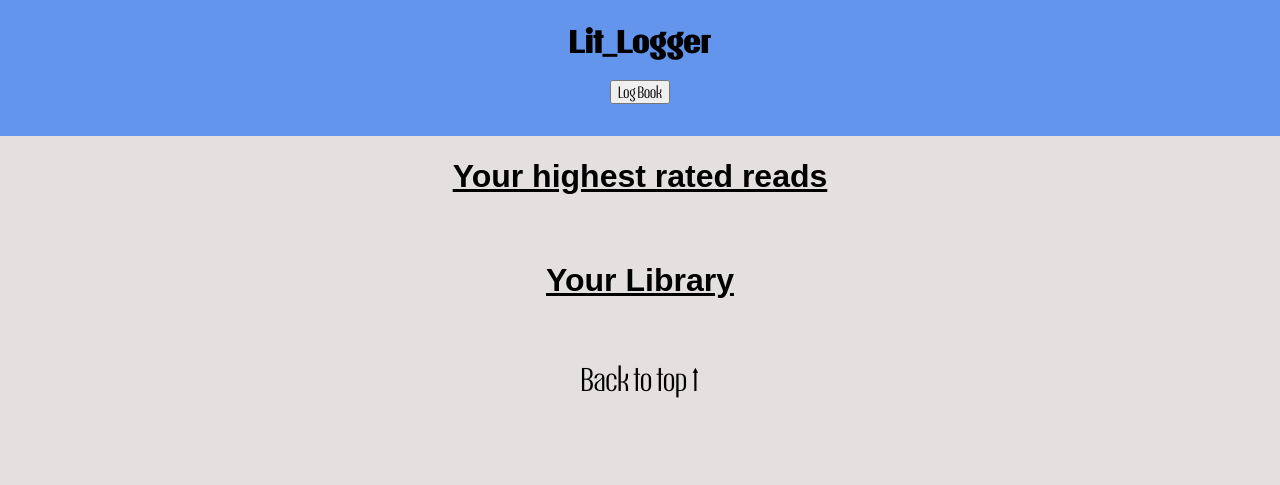
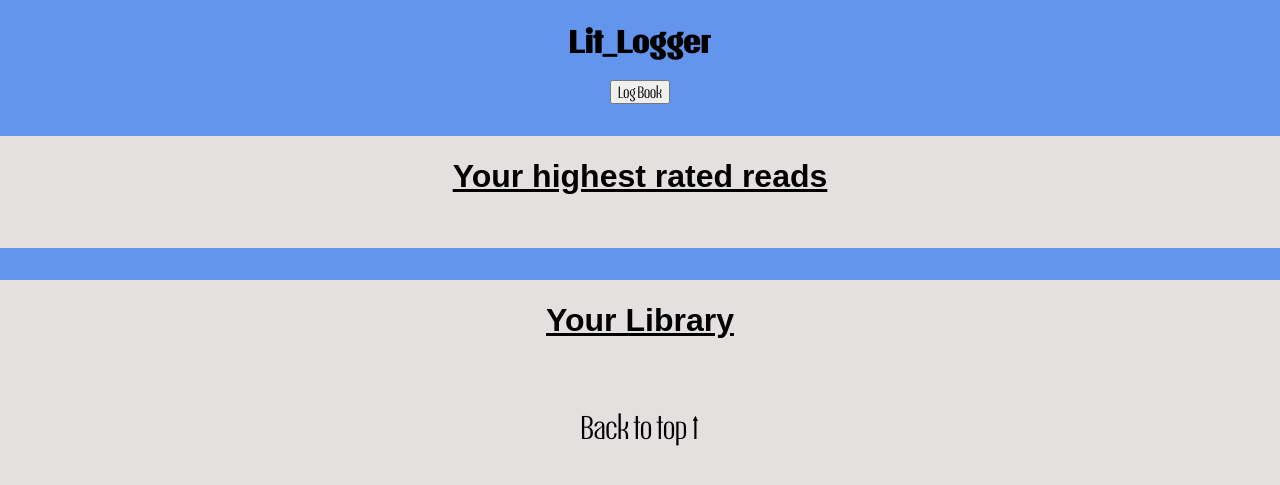
Before and after one commit to Henry-Tottle/book_collection_app, a PHP site: page / in a window 1280 px wide. Shown: the part 40-525 px from the top of the page. Run offline with PHP 8.4, Linux system fonts and the light colour scheme; data comes from the database, SQL or seed files in the repository; data that the repository does not hold is empty; some web fonts are replaced.

Commit message:
updates to style

```diff
--- a/index.php
+++ b/index.php
@@ -62,7 +62,7 @@
 </section>
 <section class="highRatings">
     <h1>Your highest rated reads</h1>
-    <div>
+    <div class="list">
         <?php
         echo dataDisplay($highRatings);
         ?>
@@ -71,7 +71,7 @@
 </section>
 <section class="library" id="library">
     <h1>Your Library</h1>
-    <div>
+    <div class="list">
         <?php
         echo dataDisplay($books);
         ?>
--- a/styles.css
+++ b/styles.css
@@ -53,15 +53,18 @@ h1 {
     background-color: cornflowerblue;
 }
 
-.highRatings div, .library div{
+.list{
     display: flex;
-    flex-direction: column;
-    justify-content: center;
-    align-items: center;
-    align-content: center;
+    flex-direction: row;
+    width: 100%;
+    overflow-x: scroll;
     padding-top: 1rem;
-    padding-bottom: 0.5rem;
+    padding-bottom: 1rem;
     text-align: center;
+}
+
+.list div {
+    padding: 0 5px;
 }
 
 img {
@@ -109,11 +112,16 @@ footer a:hover{
     padding: 0.5rem 2rem;
 }
 @media screen and (min-width: 640px) {
-    .highRatings div, .library div {
+    .list {
         flex-direction: row;
         flex-wrap: wrap;
         justify-content: center;
         gap: 1rem;
+        overflow-x: revert;
+    }
+
+    .library {
+        border-top: cornflowerblue solid 2rem;
     }
 
     .highRatings div div,.library div div {
@@ -126,4 +134,8 @@ footer a:hover{
         justify-content: center;
         gap:5px;
     }
+
+    .inputForm input {
+        width: 40%;
+    }
 }
```
